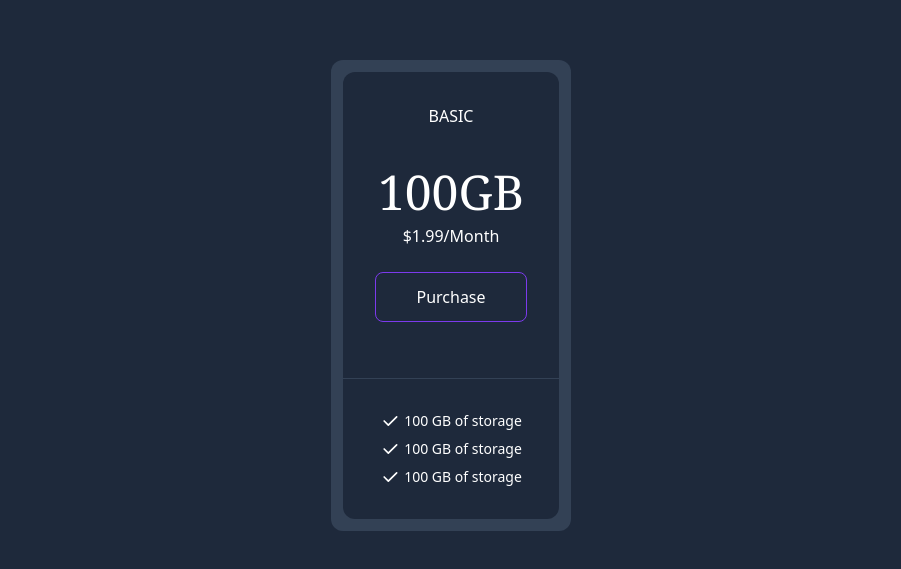
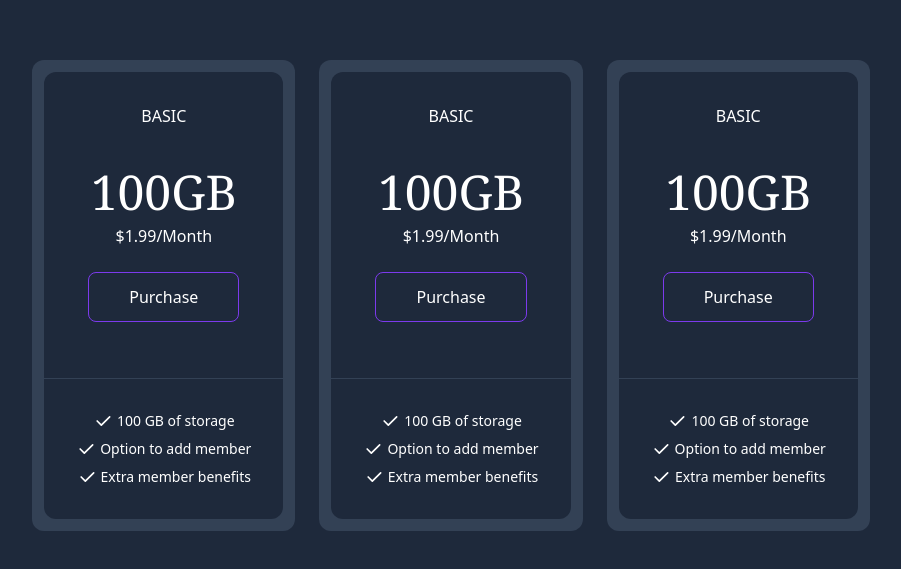
Before and after one commit to Nton23/mini-project, a plain HTML site: page pricing-cards/index.html in a window 1280 px wide. Shown: the part 105-674 px from the top of the page, without its empty margins (189-1090 px from the left). Drawn offline with nearby package versions, Linux system fonts and the light colour scheme.

Commit message:
Copy and paste for the second and third cols

```diff
--- a/pricing-cards/index.html
+++ b/pricing-cards/index.html
@@ -48,7 +48,7 @@
                                 <path stroke="none" d="M0 0h24v24H0z" fill="none" />
                                 <path d="M5 12l5 5l10 -10" />
                             </svg>
-                            <span class="text-sm ml-1">100 GB of storage</span>
+                            <span class="text-sm ml-1">Option to add member</span>
                         </div>
                         <!--List Item3-->
                         <div class="flex justify-center">
@@ -57,7 +57,103 @@
                                 <path stroke="none" d="M0 0h24v24H0z" fill="none" />
                                 <path d="M5 12l5 5l10 -10" />
                             </svg>
+                            <span class="text-sm ml-1">Extra member benefits</span>
+                        </div>
+                    </div>
+                </div>
+            </div>
+            <!--Col 2-->
+            <div class="bg-slate-700 rounded-xl text-white">
+                <!--Upper Container-->
+                <div class="p-8 mx-3 mt-3 rounded-t-xl bg-slate-800">
+                    <div class="text-center uppercase">Basic</div>
+                    <h2 class="mt-10 font-serif text-5xl text-center">100GB</h2>
+                    <h3 class="mt-2 text-center">$1.99/Month</h3>
+                    <div class="flex justify-center">
+                        <a href="#" class="inline-block px-10 py-3 my-6 text-center border border-violet-600
+                            rounded-lg hover:bg-violet-800 hover:border-violet-800">Purchase</a>
+                    </div>
+                </div>
+                <!--Border-->
+                <div class="border-t border-slate-700"></div>
+                <!--Lower Container-->
+                <div class="p-8 mx-3 mb-3 rounded-b-xl bg-slate-800">
+                    <!--List Container-->
+                    <div class="flex flex-col space-y-2">
+                        <!--List Item1-->
+                        <div class="flex justify-center">
+                            <svg xmlns="http://www.w3.org/2000/svg" class="w-5 h-5" viewBox="0 0 24 24" stroke-width="2"
+                                stroke="currentColor" fill="none" stroke-linecap="round" stroke-linejoin="round">
+                                <path stroke="none" d="M0 0h24v24H0z" fill="none" />
+                                <path d="M5 12l5 5l10 -10" />
+                            </svg>
                             <span class="text-sm ml-1">100 GB of storage</span>
+                        </div>
+                        <!--List Item2-->
+                        <div class="flex justify-center">
+                            <svg xmlns="http://www.w3.org/2000/svg" class="w-5 h-5" viewBox="0 0 24 24" stroke-width="2"
+                                stroke="currentColor" fill="none" stroke-linecap="round" stroke-linejoin="round">
+                                <path stroke="none" d="M0 0h24v24H0z" fill="none" />
+                                <path d="M5 12l5 5l10 -10" />
+                            </svg>
+                            <span class="text-sm ml-1">Option to add member</span>
+                        </div>
+                        <!--List Item3-->
+                        <div class="flex justify-center">
+                            <svg xmlns="http://www.w3.org/2000/svg" class="w-5 h-5" viewBox="0 0 24 24" stroke-width="2"
+                                stroke="currentColor" fill="none" stroke-linecap="round" stroke-linejoin="round">
+                                <path stroke="none" d="M0 0h24v24H0z" fill="none" />
+                                <path d="M5 12l5 5l10 -10" />
+                            </svg>
+                            <span class="text-sm ml-1">Extra member benefits</span>
+                        </div>
+                    </div>
+                </div>
+            </div>
+            <!--Col 3-->
+            <div class="bg-slate-700 rounded-xl text-white">
+                <!--Upper Container-->
+                <div class="p-8 mx-3 mt-3 rounded-t-xl bg-slate-800">
+                    <div class="text-center uppercase">Basic</div>
+                    <h2 class="mt-10 font-serif text-5xl text-center">100GB</h2>
+                    <h3 class="mt-2 text-center">$1.99/Month</h3>
+                    <div class="flex justify-center">
+                        <a href="#" class="inline-block px-10 py-3 my-6 text-center border border-violet-600
+                            rounded-lg hover:bg-violet-800 hover:border-violet-800">Purchase</a>
+                    </div>
+                </div>
+                <!--Border-->
+                <div class="border-t border-slate-700"></div>
+                <!--Lower Container-->
+                <div class="p-8 mx-3 mb-3 rounded-b-xl bg-slate-800">
+                    <!--List Container-->
+                    <div class="flex flex-col space-y-2">
+                        <!--List Item1-->
+                        <div class="flex justify-center">
+                            <svg xmlns="http://www.w3.org/2000/svg" class="w-5 h-5" viewBox="0 0 24 24" stroke-width="2"
+                                stroke="currentColor" fill="none" stroke-linecap="round" stroke-linejoin="round">
+                                <path stroke="none" d="M0 0h24v24H0z" fill="none" />
+                                <path d="M5 12l5 5l10 -10" />
+                            </svg>
+                            <span class="text-sm ml-1">100 GB of storage</span>
+                        </div>
+                        <!--List Item2-->
+                        <div class="flex justify-center">
+                            <svg xmlns="http://www.w3.org/2000/svg" class="w-5 h-5" viewBox="0 0 24 24" stroke-width="2"
+                                stroke="currentColor" fill="none" stroke-linecap="round" stroke-linejoin="round">
+                                <path stroke="none" d="M0 0h24v24H0z" fill="none" />
+                                <path d="M5 12l5 5l10 -10" />
+                            </svg>
+                            <span class="text-sm ml-1">Option to add member</span>
+                        </div>
+                        <!--List Item3-->
+                        <div class="flex justify-center">
+                            <svg xmlns="http://www.w3.org/2000/svg" class="w-5 h-5" viewBox="0 0 24 24" stroke-width="2"
+                                stroke="currentColor" fill="none" stroke-linecap="round" stroke-linejoin="round">
+                                <path stroke="none" d="M0 0h24v24H0z" fill="none" />
+                                <path d="M5 12l5 5l10 -10" />
+                            </svg>
+                            <span class="text-sm ml-1">Extra member benefits</span>
                         </div>
                     </div>
                 </div>
```
